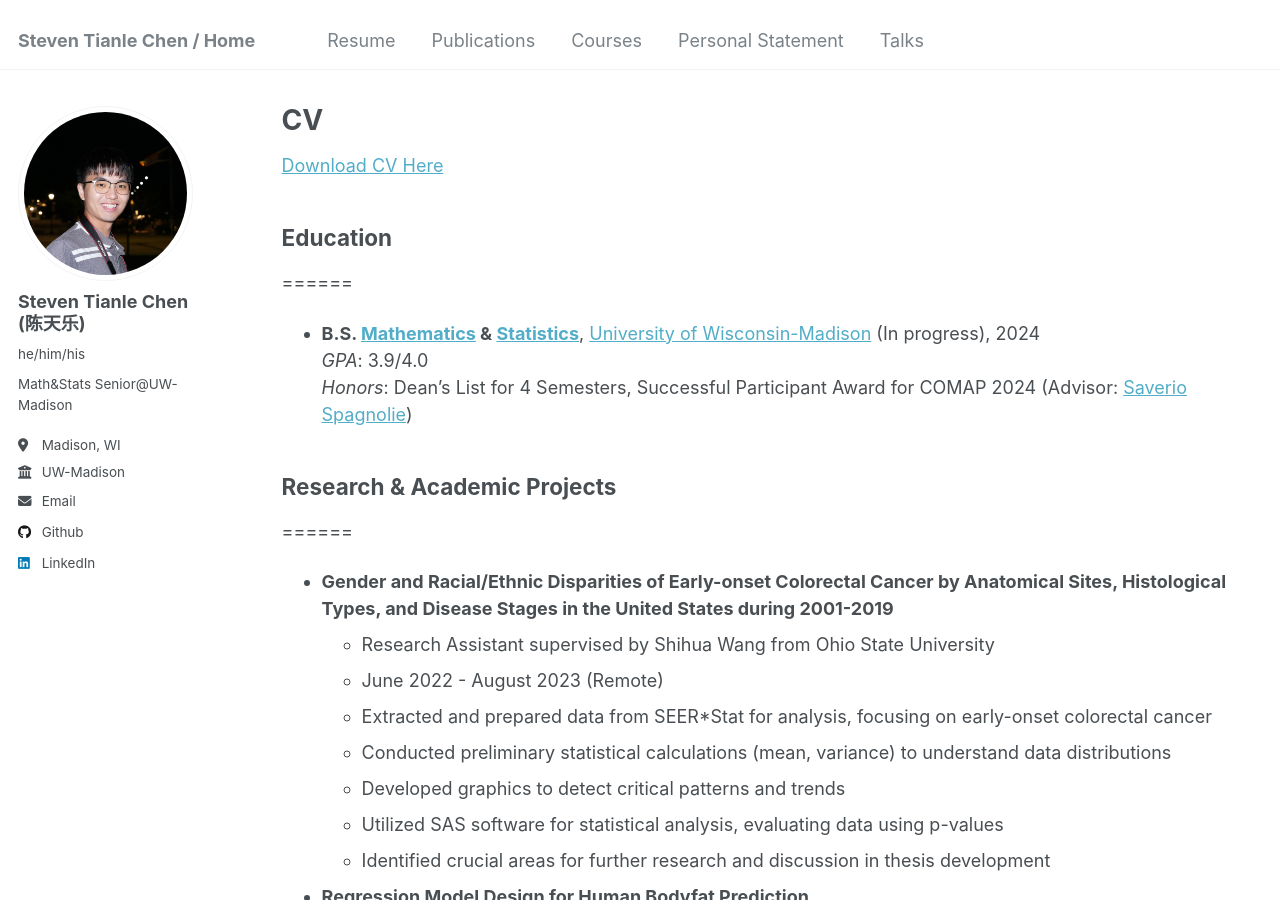
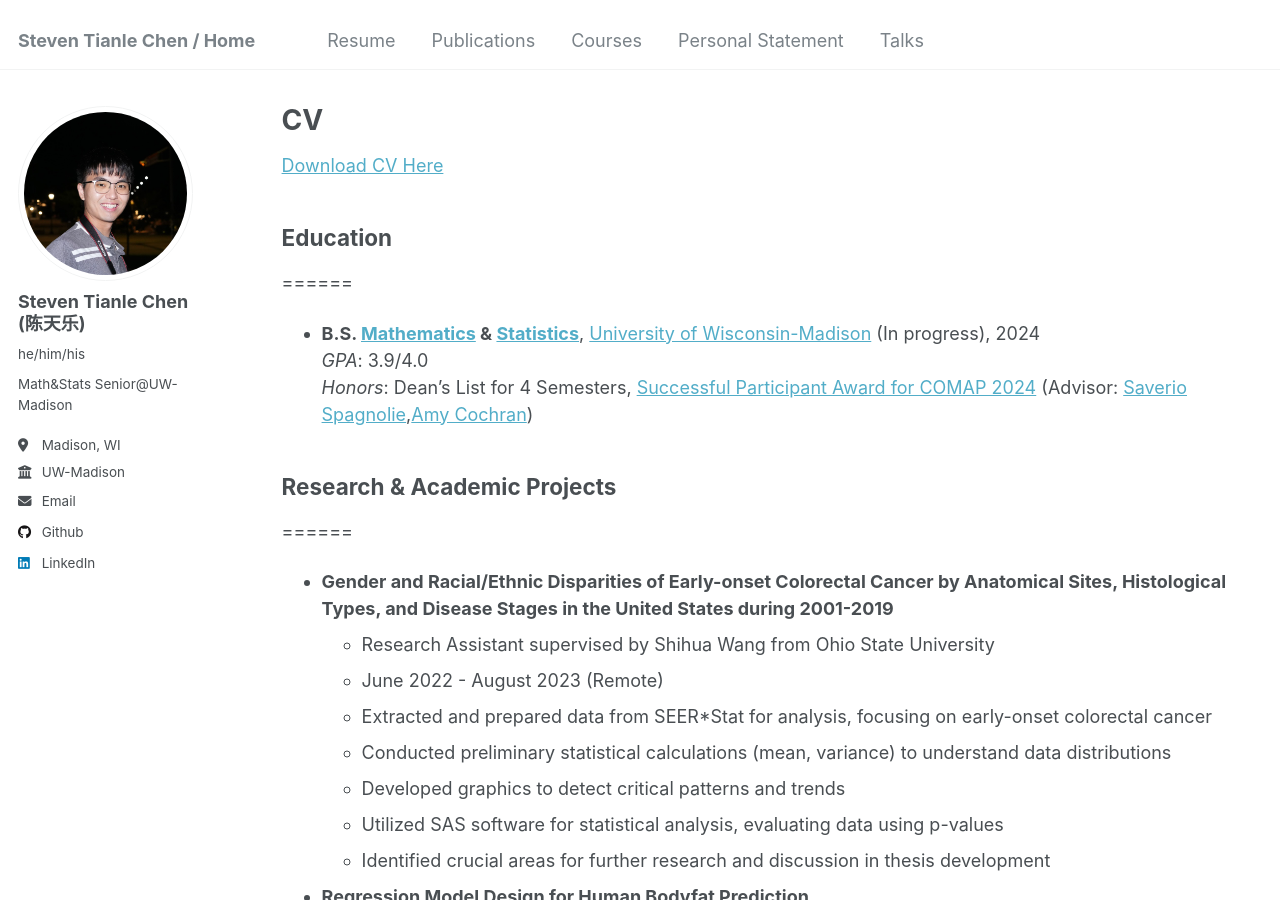
Before and after one commit to sttlchen/sttlchen.github.io, a Jekyll site: the page built from _pages/cv.md, in a window 1280 px wide and 900 px high. Built offline with Jekyll 4.4.1, drawn with Linux system fonts in a browser that asks for light colours.

Commit message:
Update cv.md

```diff
--- a/_pages/cv.md
+++ b/_pages/cv.md
@@ -13,7 +13,7 @@ redirect_from:
 ======
 * **B.S. [Mathematics](https://math.wisc.edu/) & [Statistics](https://stat.wisc.edu/)**, [University of Wisconsin-Madison](https://www.wisc.edu/) (In progress), 2024
   *GPA*: 3.9/4.0
-  *Honors*: Dean’s List for 4 Semesters, Successful Participant Award for COMAP 2024 (Advisor: [Saverio Spagnolie](https://people.math.wisc.edu/~spagnolie/))
+  *Honors*: Dean’s List for 4 Semesters, [Successful Participant Award for COMAP 2024](https://people.math.wisc.edu/~spagnolie/COMAP/) (Advisor: [Saverio Spagnolie](https://people.math.wisc.edu/~spagnolie/),[Amy Cochran](https://sites.google.com/site/amylouisecochran/))
 
 ## Research & Academic Projects
 ======
```
